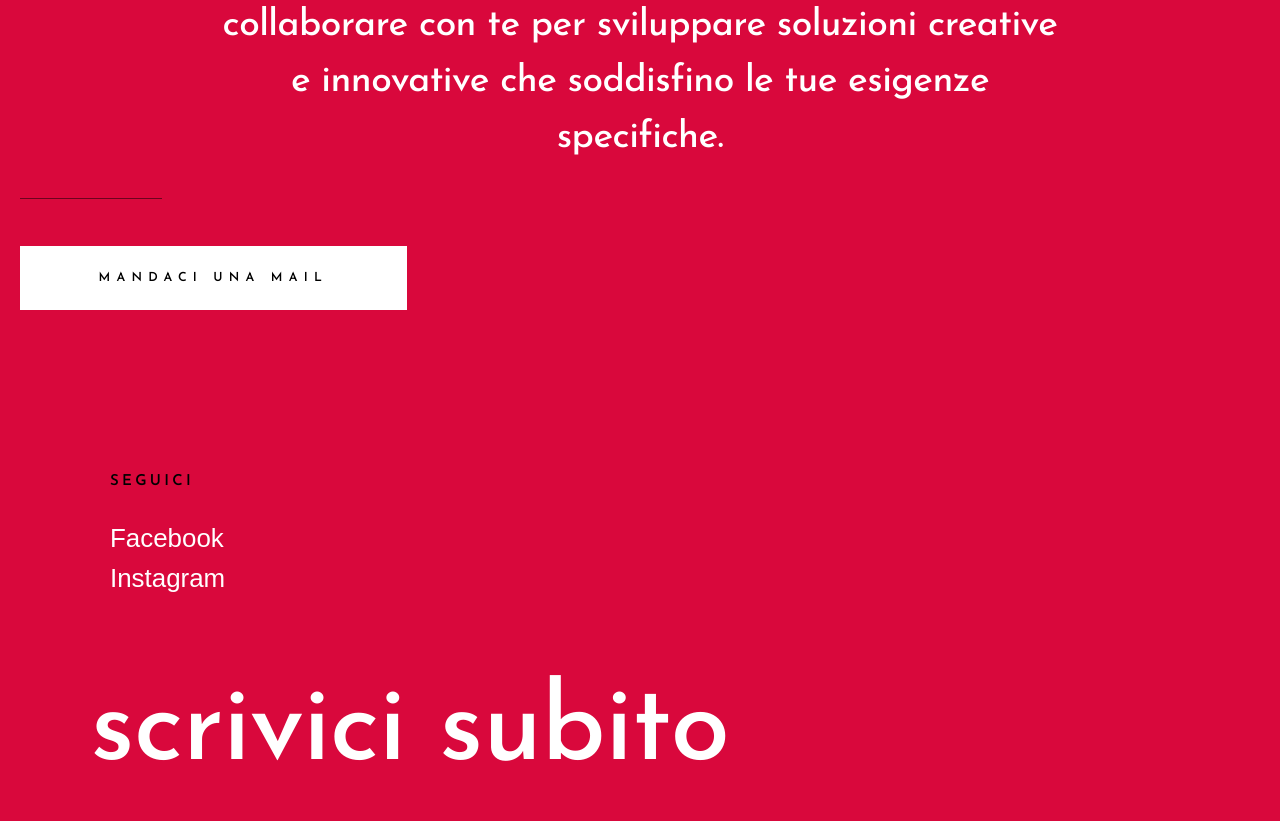
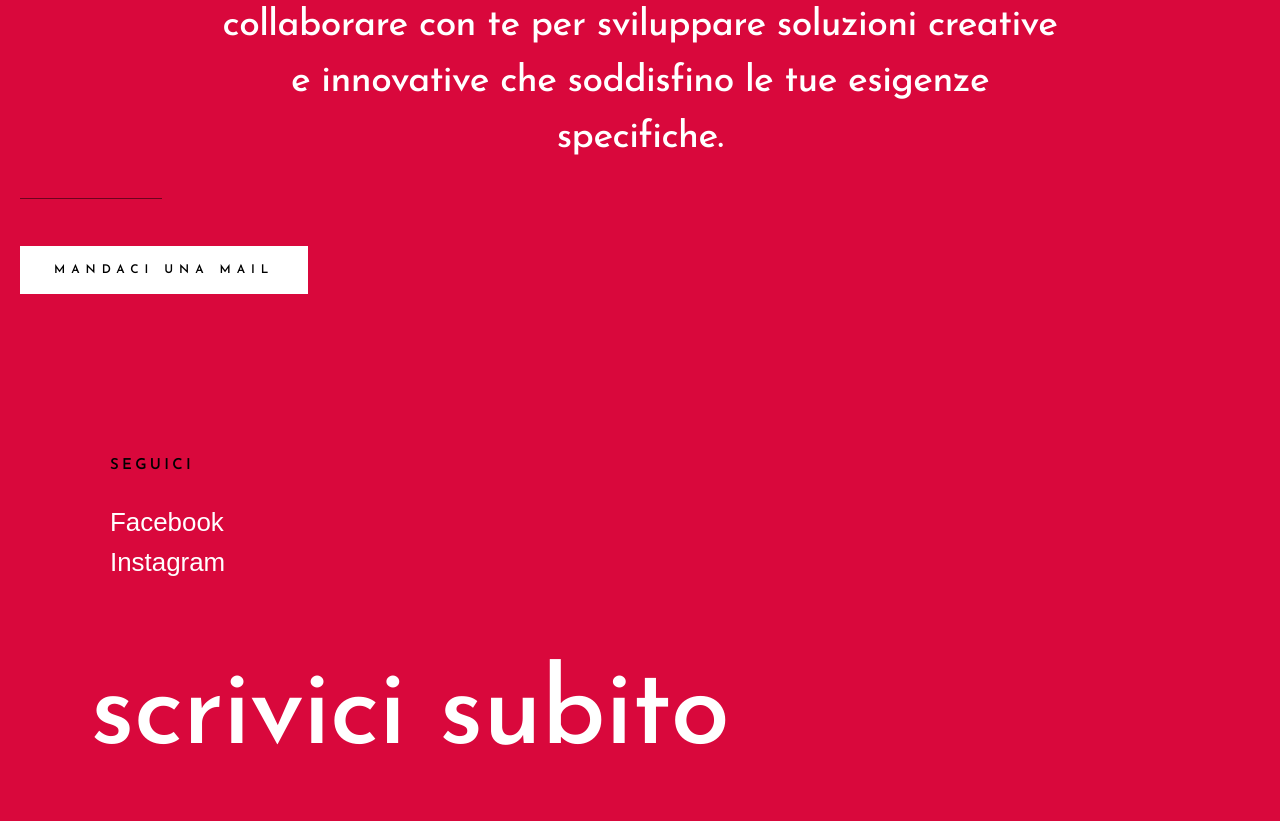
Before and after one commit to quaderga/quaderga, a plain HTML site: page index.html in a window 1280 px wide. Shown: the part 6431-7252 px from the top of the page. Drawn offline with Linux system fonts and the light colour scheme.

Commit message:
Update index.html

```diff
--- a/index.html
+++ b/index.html
@@ -389,7 +389,7 @@
         </div> <!-- s-footer__top -->
 
         <div class="column large-4 medium-12 s-footer__block--end">
-                <a href="mailto:#0" class="btn h-full-width"> Mandaci una mail</a>
+            <a href="mailto:hello@quaderga.com?subject=Richiesta%20di%20informazioni%20sui%20servizi%20di%20web%20developing&body=Salve%20Quaderga%20Team,%0D%0A%0D%0AVorrei%20ricevere%20maggiori%20informazioni%20sui%20vostri%20servizi%20di%20sviluppo%20web.%20Potete%20contattarmi%20al%20più%20presto%20al%20seguente%20indirizzo%20email%20o%20numero%20di%20telefono?%0D%0A%0D%0AGrazie!%0D%0A%0D%0ACordiali%20saluti,%0D%0A%5BIl%20Tuo%20Nome%5D" class="btn btn--primary btn--small">Mandaci una mail</a>
 
             </div>
 
```
